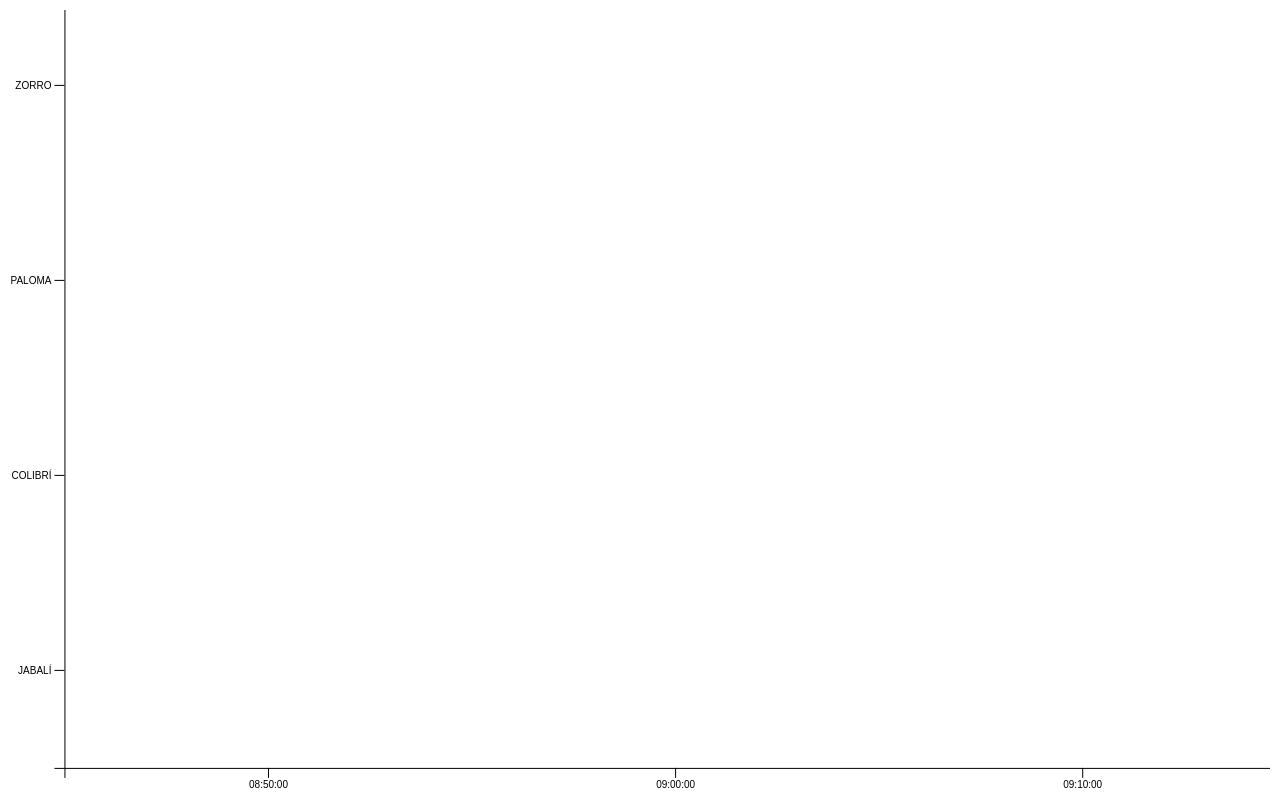
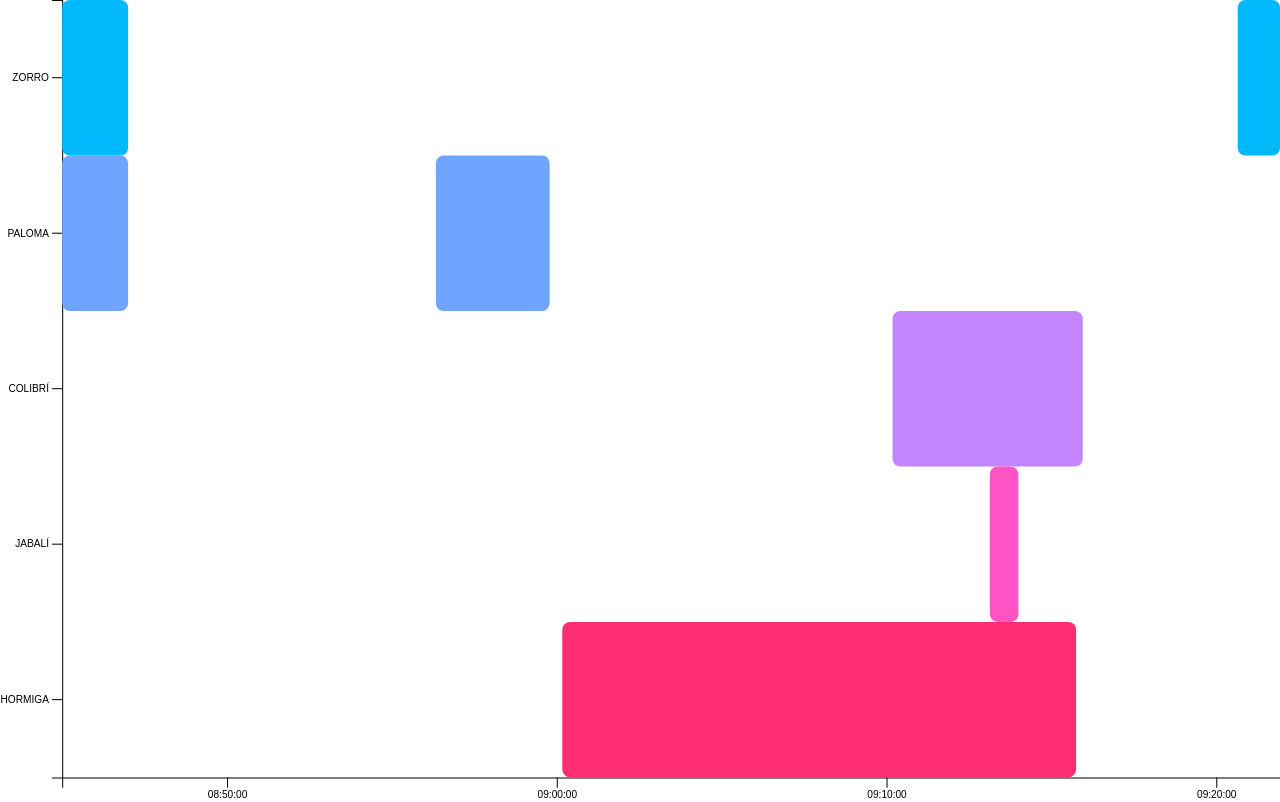
Before and after one commit to arturomp99/Gantt_timeline, a plain HTML site: page index.html in a window 1280 px wide. Drawn offline with nearby package versions, Linux system fonts and the light colour scheme.

Commit message:
First timeline complete version

```diff
--- a/Data/self-generated.json
+++ b/Data/self-generated.json
@@ -23,12 +23,17 @@
         {
             "id":"ZORRO",
             "start_time": "2023-03-28T09:20:39",
-            "finish_time": "2023-03-28T08:21:56"
+            "finish_time": "2023-03-28T09:21:56"
         },
         {
             "id":"PALOMA",
             "start_time": "2023-03-28T08:45:00",
             "finish_time": "2023-03-28T08:47:00"
+        },
+        {
+            "id":"HORMIGA",
+            "start_time": "2023-03-28T09:00:10",
+            "finish_time": "2023-03-28T09:15:45"
         }
     ]
 }
--- a/main.js
+++ b/main.js
@@ -1,6 +1,10 @@
+// TODO: MÁRGENES!!!!!!!!
+// TODO: Solo respetar el aspect ratio de la tipografía
+// Igual no habría que usar viewport
+
 let margin = {top: 10,bottom: 10,right: 10,left: 10};
 let h = window.innerHeight - margin.top - margin.bottom;
-let w = window.innerWidth - margin.top - margin.bottom;
+let w = window.innerWidth - margin.left - margin.right;
 
 // PARAMETERS
 
@@ -10,25 +14,10 @@ const main = async() => {
     // READ THE DATA
     const data = await d3.json('Data/self-generated.json');
 
-    // DATA PROCESSING
-        /*
-        *   Javascript date format:
-        *   YYY-MM-DD
-        *   YYY-MM-DDTHH:MM:SSZZ
-        */
-    let timeScale = d3.scaleTime()
-        .domain([d3.min(data["detected animals"], (d)=> new Date(d.start_time)),
-                d3.max(data["detected animals"], (d)=> new Date(d.finish_time))])
-        .range([0,w]);
     let animals = new Array();
     data["detected animals"].forEach(e => {
         if(animals.indexOf(e.id)==-1) animals.push(e.id);   // Only push if it is not in the array, TODO: Optimize this
     });
-    let animalsScale = d3
-        .scaleBand()    // (https://observablehq.com/@d3/d3-scaleband)
-        .domain(animals)
-        .range([0, h]);
-    console.log(animals);
 
     // ------------------- BUILD THE GANTT CHART
     let colorScale = d3
@@ -39,18 +28,32 @@ const main = async() => {
 
     // CREATE THE AXES
     // Horizontal one: temporal
+        /*  Data processing
+        *   Javascript date format:
+        *   YYY-MM-DD
+        *   YYY-MM-DDTHH:MM:SSZZ
+        */
+    let timeScale = d3.scaleTime()
+    .domain([d3.min(data["detected animals"], (d)=> new Date(d.start_time)),
+            d3.max(data["detected animals"], (d)=> new Date(d.finish_time))])
+    .range([0,w]);
     var xAxis = d3
         .axisBottom(timeScale)
         .ticks(d3.timeMinute.every(10)) // create a tick each minute
         .tickSize(10)   // The ticksize could be a function of the dimensions of the chart (https://www.geeksforgeeks.org/d3-js-axis-ticksize-function/)
         .tickFormat(d3.timeFormat('%H:%M:%S'));  // (https://d3-wiki.readthedocs.io/zh_CN/master/Time-Formatting/)
-
     var horAxis = svg
         .append('g')
         .attr('class','axis')
         .call(xAxis);
 
     // Vertical one: categorical
+    // Data processing (https://observablehq.com/@d3/d3-scaleband)
+    let graphHeight = h - horAxis.node().getBBox().height;
+    let animalsScale = d3
+        .scaleBand()
+        .domain(animals)
+        .range([0, graphHeight]);   // Le quitamos la altura del eje horizontal, ya que este es desplayado hacia arriba
     var yAxis = d3
         .axisLeft(animalsScale)
         .tickSize(10);
@@ -58,19 +61,47 @@ const main = async() => {
         .append('g')
         .attr('class', 'axis')
         .call(yAxis);
+    // Correct the width of the horizontal sccale
+    let graphWidth = w - vertAxis.node().getBBox().width;
+    timeScale.range([0, graphWidth]);
+    horAxis.call(xAxis);
 
     // Translate the axes. TODO, Could this be optimized?
     horAxis
-        .attr('transform',`translate(${vertAxis.node().getBBox().width},${h - horAxis.node().getBBox().height})`);
+        .attr('transform',`translate(${vertAxis.node().getBBox().width},${ graphHeight})`);
     vertAxis
-        .attr('transform', `translate(${vertAxis.node().getBBox().width},${-horAxis.node().getBBox().height})`);
+        .attr('transform', `translate(${vertAxis.node().getBBox().width},0)`);
+
+    // Num ID for each animal
+    let animalsIDs = d3.scaleBand().domain(animals).range([0, animals.length]);
+
+
+    // CREATE THE RECTANGLES
+    let rectWidth = graphHeight / animals.length;   // The width of the rectangles is equally distributed along the whole height
+    const rectMargin = 0;  // Separation between rectangles
+    var rectangles = svg
+        .append('g')
+        .selectAll('rect')
+        .data(data["detected animals"])
+        .join('rect')
+            .attr("x", d=>vertAxis.node().getBBox().width + timeScale(new Date(d.start_time)))
+            .attr("y", d=>animalsScale(d.id) + rectMargin/2)
+            .attr("rx", rectWidth/20)   // The edges rounding is a function of the height of the rectangles
+            .attr("width", d=>timeScale(new Date(d.finish_time)) - timeScale(new Date(d.start_time)))
+            .attr("height", rectWidth - rectMargin)
+            .style("fill", d=>colorScale(animalsIDs(d.id)))
+            .style("stroke", "none");
 }
 
 let svg = d3
     .select("#gant")
+        .attr("width", w)
+        .attr("height", h)
     .append('svg')
-        .attr('height', h)
-        .attr('width', w)
-        .attr('transform', `translate(${margin.left},${margin.top})`);
+        .attr("preserveAspectRatio", "none")
+        .attr("viewBox", `0 0 ${w} ${h}`)
+        // .attr('height', h)
+        // .attr('width', w)
+        //.attr('transform', `translate(${margin.left},${margin.top})`);
 
 main();
--- a/styles.css
+++ b/styles.css
@@ -1,14 +1,28 @@
 * {
-    margin: 0;
-    padding: 0;
     font-size: 10px;
 }
 
+html{   /* DUDA: POR QUÉ TENGO QUE ESPECIFICAR EL WIDTH Y EL HEIGHT AQUI?? */
+    height: 100%;
+    width: 100%;
+}
+
 body {
+    margin: 0px;
+    border: 0px;
+    padding: 0px;
+    height: 100%;
+    width: 100%;
     overflow: hidden;
 }
 
 #gant {
-    margin: 0 auto;
+    width: 100%;    /* DUDA: POR QUÉ NO SIRVE AUTO?? */
+    height: 100%;
+}
+
+svg {
     position: relative;
+    width: 100%;
+    height: 100%;
 }
```
